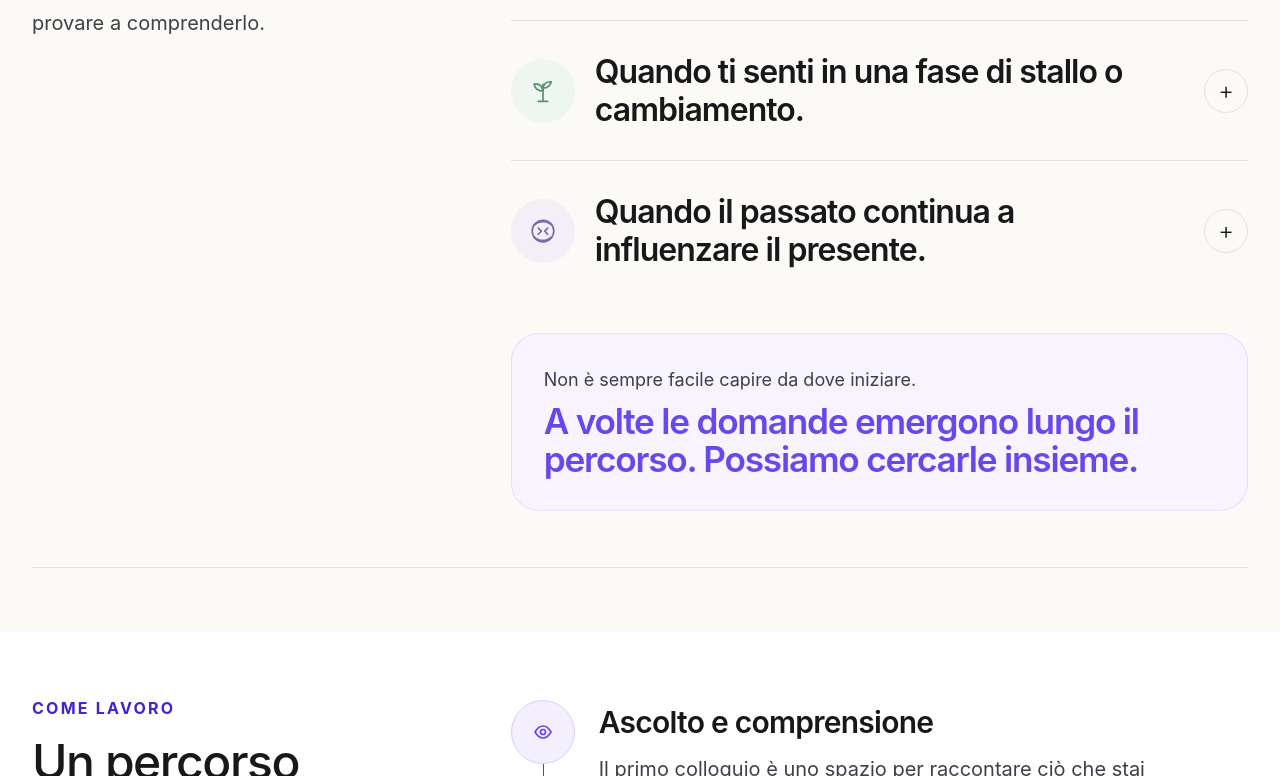
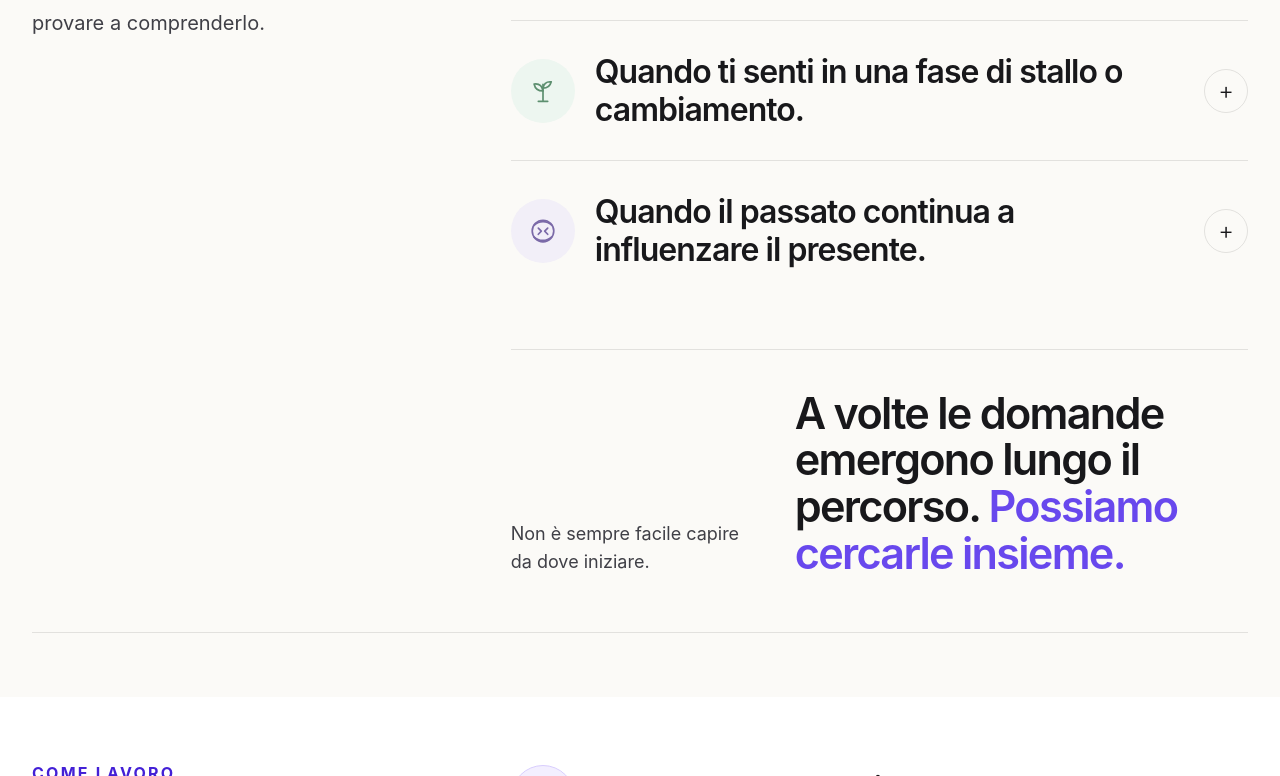
Before and after one commit to Yvanesse/giorgia-psychologist, a Next.js app: page / in a window 1280 px wide. Shown: the part 2741-3517 px from the top of the page. Built offline with nearby package versions, Linux system fonts and the light colour scheme; no server answers.

Commit message:
ui: redesign when useful closing editorially

```diff
--- a/src/components/sections/WhenUsefulSection.tsx
+++ b/src/components/sections/WhenUsefulSection.tsx
@@ -136,13 +136,16 @@ export function WhenUsefulSection() {
               })}
             </div>
 
-            <div className="mt-8 rounded-[1.75rem] border border-[#6848ed]/12 bg-[#f7f3ff] px-6 py-7 sm:px-8 sm:py-8">
-              <p className="text-base leading-7 text-ink-soft sm:text-lg">
-                {whenUsefulContent.closing}
-              </p>
-              <p className="mt-2 text-[1.8rem] font-semibold leading-[1.08] tracking-[-0.035em] text-[#6848ed] sm:text-[2.2rem]">
-                {whenUsefulContent.closingDetail}
-              </p>
+            <div className="mt-10 border-t border-black/10 pt-8 sm:mt-12 sm:pt-10">
+              <div className="grid gap-4 lg:grid-cols-[0.7fr_1.3fr] lg:items-end lg:gap-10">
+                <p className="max-w-md text-base leading-7 text-ink-soft sm:text-lg">
+                  {whenUsefulContent.closing}
+                </p>
+                <p className="max-w-3xl text-[1.9rem] font-semibold leading-[1.08] tracking-[-0.04em] text-ink sm:text-[2.35rem] lg:text-[2.7rem]">
+                  A volte le domande emergono lungo il percorso.{" "}
+                  <span className="text-[#6848ed]">Possiamo cercarle insieme.</span>
+                </p>
+              </div>
             </div>
           </div>
         </div>
```
